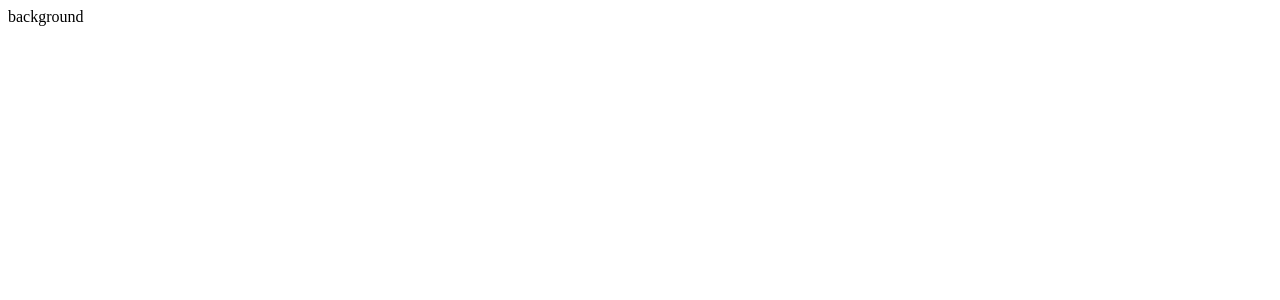
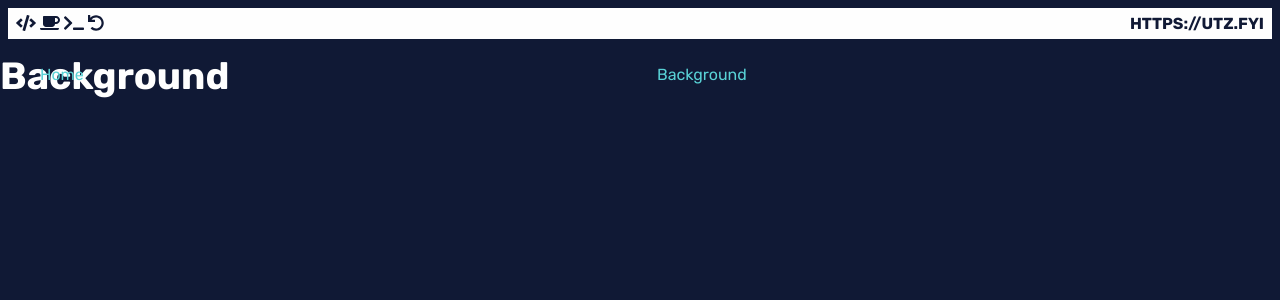
Before and after one commit to theutz/utz.fyi, a Next.js app: page /background in a window 1280 px wide. Shown: the top 300 px of the page. Built offline with nearby package versions, Linux system fonts and the light colour scheme.

Commit message:
style: header bar

```diff
--- a/components/Header.jsx
+++ b/components/Header.jsx
@@ -1,11 +1,93 @@
 import Link from 'next/link'
+import { FontAwesomeIcon } from '@fortawesome/react-fontawesome'
+import {
+  faCode,
+  faCoffee,
+  faTerminal,
+  faUndo,
+} from '@fortawesome/free-solid-svg-icons'
+
+import Theme from '../components/Theme'
 
 const Header = () => (
-  <div>
-    <Link href="/background">
-      <a>Background</a>
-    </Link>
-  </div>
+  <Theme>
+    {({ theme }) => (
+      <header className="container">
+        <div className="title-bar">
+          <div className="logos">
+            {[faCode, faCoffee, faTerminal, faUndo].map((icn) => (
+              <Link href="/">
+                <a className="logo">
+                  <FontAwesomeIcon icon={icn} />
+                </a>
+              </Link>
+            ))}
+          </div>
+          <Link href="/">
+            <a className="title">https://utz.fyi</a>
+          </Link>
+        </div>
+        <menu className="menu-bar">
+          {[['/', 'Home'], ['/background', 'Background']].map(([url, text]) => (
+            <div className="menu-item">
+              <Link href={url}>
+                <a>{text}</a>
+              </Link>
+            </div>
+          ))}
+          <div />
+        </menu>
+        <style jsx>{`
+          .container {
+            position: fixed;
+            top: 0;
+            left: 0;
+            right: 0;
+            display: flex;
+            flex-flow: column;
+          }
+
+          .title-bar {
+            margin: 0.5em;
+            padding: 0.25em 0.5em;
+            display: flex;
+            justify-content: space-between;
+            background: ${theme.color.foreground};
+          }
+
+          .title-bar,
+          .title-bar a {
+            color: ${theme.color.background};
+          }
+
+          .title {
+            font-weight: 700;
+            text-transform: uppercase;
+            color: ${theme.color.background};
+          }
+
+          .logos {
+            display: flex;
+          }
+
+          .logo {
+            margin-right: 0.25em;
+          }
+
+          .menu-bar {
+            width: 100%;
+            display: flex;
+            justify-content: space-between;
+          }
+
+          .menu-item,
+          .menu-item a {
+            color: ${theme.color.info};
+          }
+        `}</style>
+      </header>
+    )}
+  </Theme>
 )
 
 Header.displayName = 'Header'
--- a/components/Theme/themes.js
+++ b/components/Theme/themes.js
@@ -3,7 +3,7 @@ import { pipe, map, range, get } from 'lodash/fp'
 const foreground = '#101935'
 const background = '#fefefe'
 
-const primary = '#0050C1'
+const primary = '#0063EF'
 const info = '#59D2D6'
 const success = '#069E2D'
 const warning = '#FFBA08'
@@ -47,8 +47,6 @@ const dark = {
     ...light.color,
     foreground: background,
     background: foreground,
-    primary: info,
-    info: primary,
   },
 }
 
--- a/pages/background.jsx
+++ b/pages/background.jsx
@@ -1 +1,9 @@
-export default () => <div>background</div>
+import Page from '../layouts/main'
+import Header from '../components/Header'
+
+export default () => (
+  <Page>
+    <Header />
+    <h2>Background</h2>
+  </Page>
+)
```
Also changed, not shown: pages/index.jsx (+7 -0 lines).
